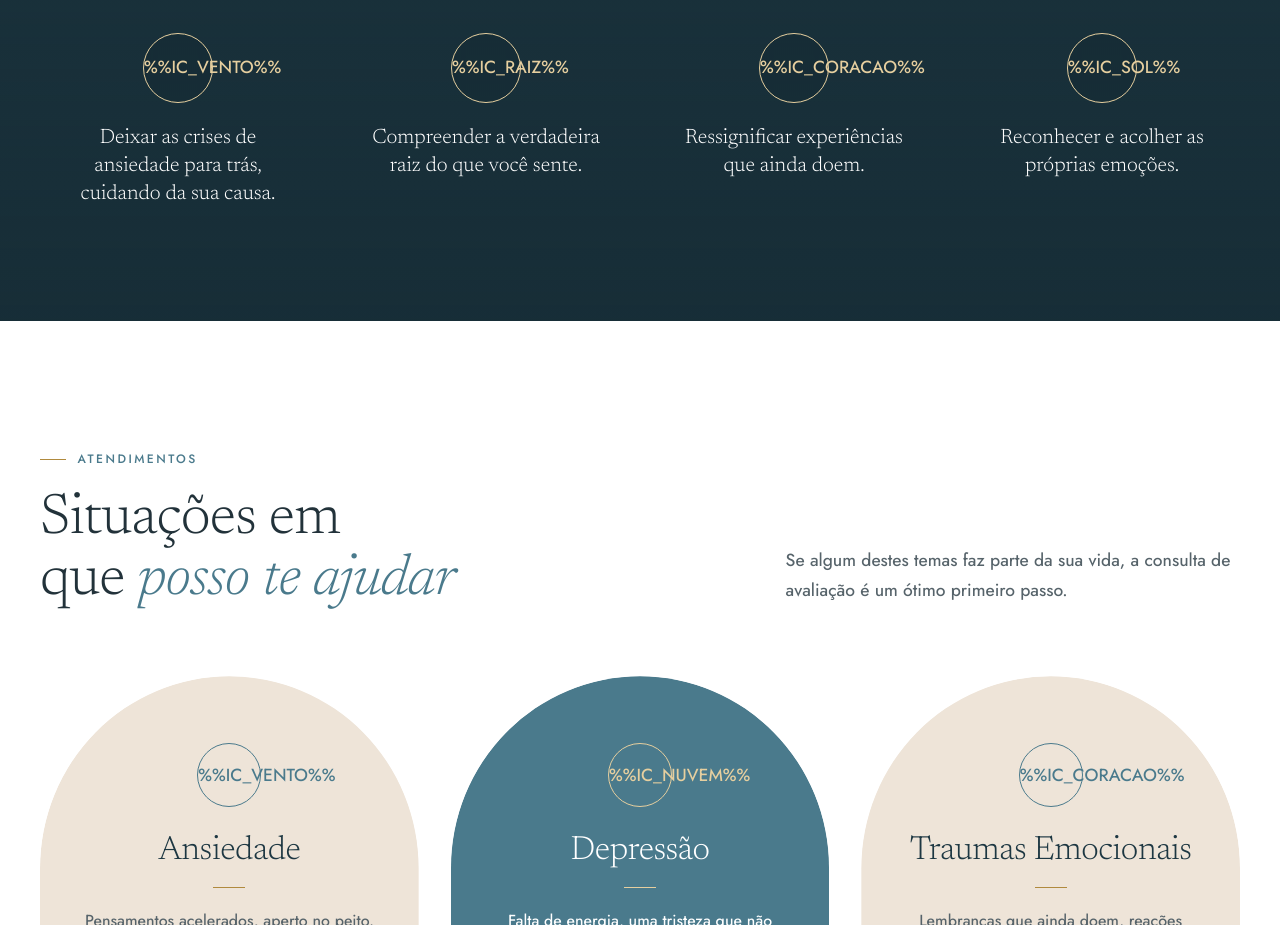
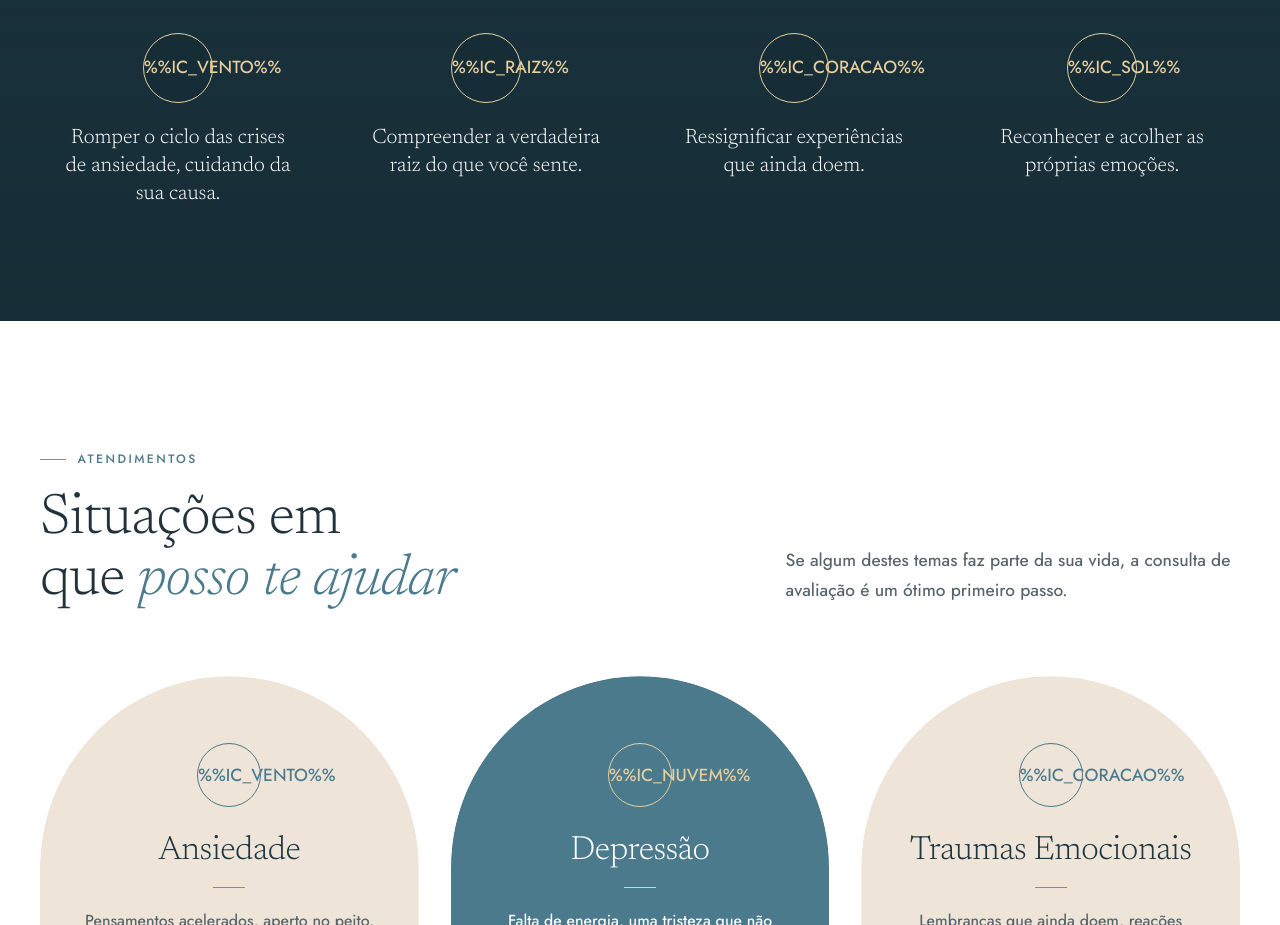
Before and after one commit to gidaads26-lgtm/Institucional-Adriana-Galv-o, a plain HTML site: page fonte/template.html in a window 1280 px wide. Shown: the part 3440-4365 px from the top of the page. Drawn offline with Linux system fonts and the light colour scheme.

Commit message:
Primeiro objetivo: romper o ciclo das crises de ansiedade
Co-Authored-By: Claude Opus 5.5 <noreply@anthropic.com>
Claude-Session: https://claude.ai/code/session_019DKL7cu3dr1gEKHEHv5YY1

```diff
--- a/fonte/template.html
+++ b/fonte/template.html
@@ -670,7 +670,7 @@ a,button,summary,label{-webkit-tap-highlight-color:transparent}
       <h2 id="faixa-titulo"><span class="acento">Aonde queremos chegar com a terapia</span></h2>
     </div>
     <ul class="objetivos" data-grupo>
-      <li style="--i:0"><div class="ic-a">%%IC_VENTO%%</div><p>Deixar as crises de ansiedade para trás, cuidando da sua causa.</p></li>
+      <li style="--i:0"><div class="ic-a">%%IC_VENTO%%</div><p>Romper o ciclo das crises de ansiedade, cuidando da sua causa.</p></li>
       <li style="--i:1"><div class="ic-a">%%IC_RAIZ%%</div><p>Compreender a verdadeira raiz do que você sente.</p></li>
       <li style="--i:2"><div class="ic-a">%%IC_CORACAO%%</div><p>Ressignificar experiências que ainda doem.</p></li>
       <li style="--i:3"><div class="ic-a">%%IC_SOL%%</div><p>Reconhecer e acolher as próprias emoções.</p></li>
```
Also changed, not shown: index.html (+1 -1 lines).
